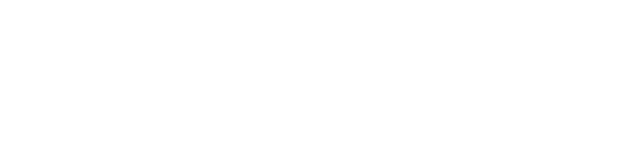
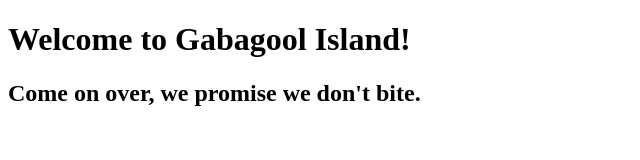
Before and after one commit to CallaRudolph/private-island, a plain HTML site: page index.html in a window 1280 px wide. Shown: the whole page, without its empty margins (0-640 px from the left). Drawn offline with Linux system fonts and the light colour scheme.

Commit message:
add h1 and h2 to index

```diff
--- a/index.html
+++ b/index.html
@@ -3,4 +3,8 @@
   <head>
     <title>Gabagool Island!</title>
   </head>
+  <body>
+    <h1>Welcome to Gabagool Island!</h1>
+    <h2>Come on over, we promise we don't bite.</h2>
+  </body>
 </html>
```
